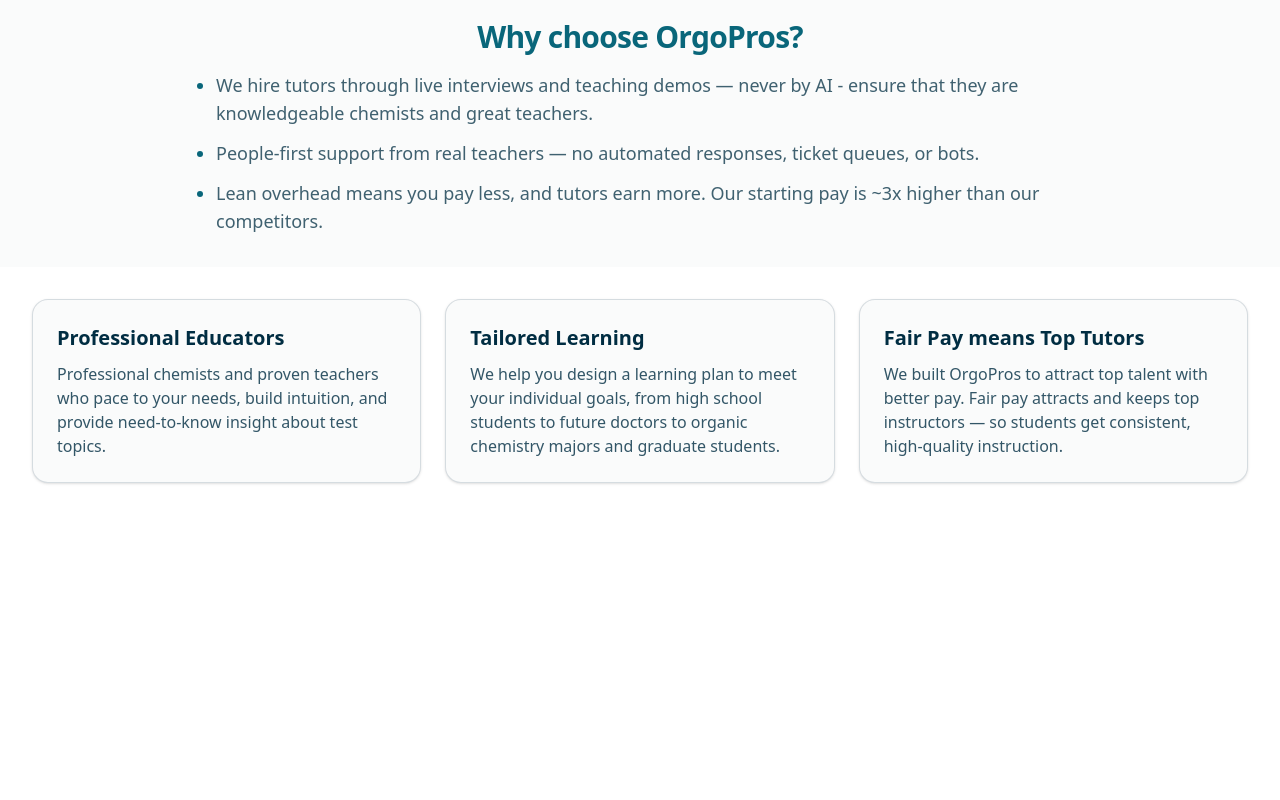
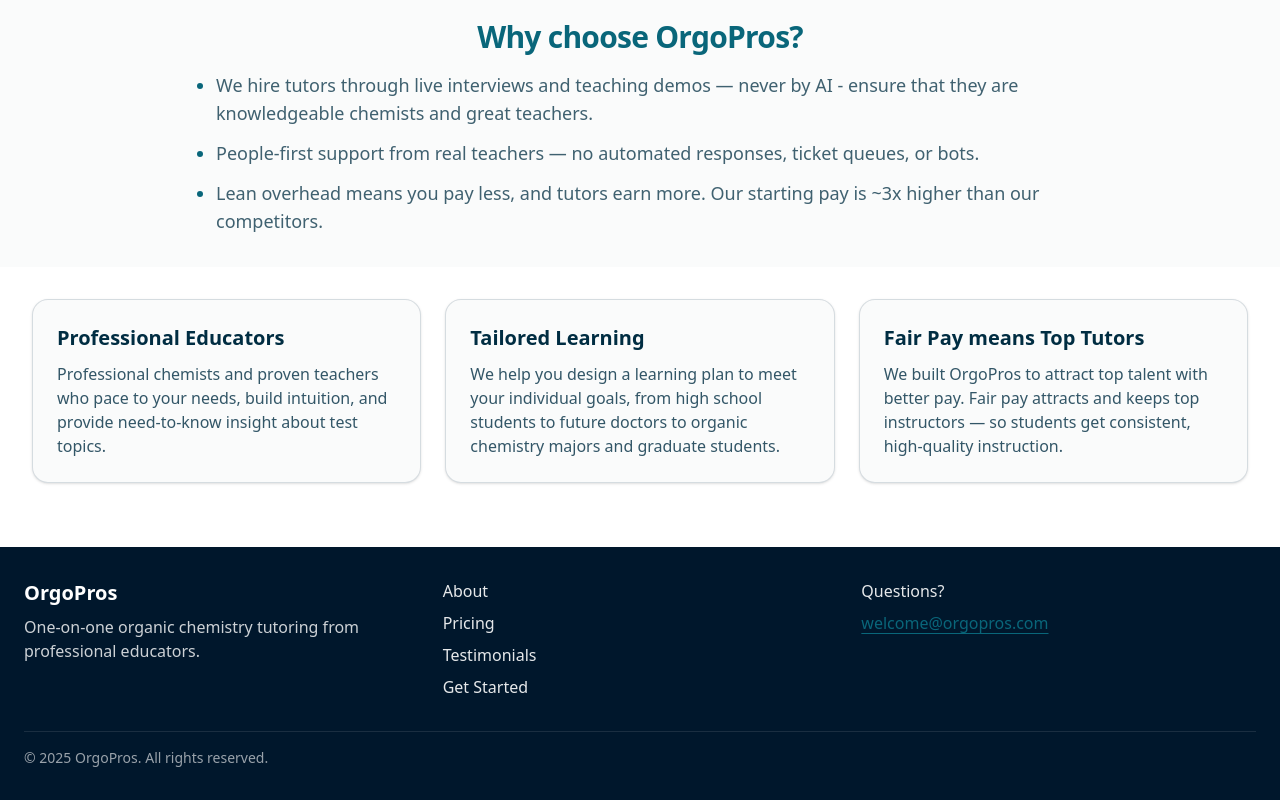
Before and after one commit to chemopolous-cmd/orgopros, a Next.js app: page / in a window 1280 px wide. Shown: the part 517-1317 px from the top of the page. Before the commit the page ends 1032 px from the top, so only its background shows below. Built offline with nearby package versions, Linux system fonts and the light colour scheme; no server answers.

Commit message:
chore: redeploy (env + GA/Ads)

```diff
--- a/app/layout.tsx
+++ b/app/layout.tsx
@@ -1,22 +1,102 @@
+import type { Metadata } from "next";
+import Script from "next/script";
 import "./globals.css";
-import type { Metadata } from "next";
 import Navbar from "@/components/Navbar";
+import Footer from "@/components/Footer";
+
+// ===== IDs & site URL (prefer env; fall back for local dev) =====
+const SITE_URL =
+  process.env.NEXT_PUBLIC_SITE_URL || "https://www.orgopros.com";
+
+// GA4 Measurement ID (env preferred; fallback is your real ID for local)
+const GA4_ID =
+  process.env.NEXT_PUBLIC_GA4_ID || "G-QZRQ96EF8Z";
+
+// Google Ads account Conversion ID (NOT the label). Keep placeholder
+// until you add NEXT_PUBLIC_ADS_ID in .env.local / Vercel.
+const ADS_ID =
+  process.env.NEXT_PUBLIC_ADS_ID || "AW-XXXXXXX";
+// ================================================================
 
 export const metadata: Metadata = {
-  title: "Orgopros",
-  description: "Organic chemistry tutoring by professional educators",
+  metadataBase: new URL(SITE_URL),
+  title: {
+    default: "OrgoPros — Organic Chemistry Tutoring",
+    template: "%s · OrgoPros",
+  },
+  description:
+    "One-on-one organic chemistry tutoring from professional educators.",
+  alternates: { canonical: "/" },
+  openGraph: {
+    url: "/",
+    siteName: "OrgoPros",
+    title: "OrgoPros — Organic Chemistry Tutoring",
+    description:
+      "One-on-one organic chemistry tutoring from professional educators.",
+    // TEMP placeholder image; replace with "/og.jpg" once you add it to /public
+    images: [
+      "https://placehold.co/1200x630/002D42/ffffff?text=OrgoPros%20%E2%80%94%20Organic%20Chemistry%20Tutoring",
+    ],
+    type: "website",
+  },
+  twitter: {
+    card: "summary_large_image",
+    title: "OrgoPros — Organic Chemistry Tutoring",
+    description:
+      "One-on-one organic chemistry tutoring from professional educators.",
+    images: [
+      "https://placehold.co/1200x630/002D42/ffffff?text=OrgoPros%20%E2%80%94%20Organic%20Chemistry%20Tutoring",
+    ],
+  },
+  // Using an SVG favicon placeholder (in /public). Swap to /favicon.ico if you prefer.
+  icons: {
+    icon: [{ url: "/favicon.svg", type: "image/svg+xml" }],
+  },
+  // If verifying Google Search Console via meta tag:
+  // other: { "google-site-verification": "YOUR_VERIFICATION_TOKEN" },
 };
 
-export default function RootLayout({
-  children,
-}: {
-  children: React.ReactNode;
-}) {
+export default function RootLayout({ children }: { children: React.ReactNode }) {
   return (
     <html lang="en">
-      <body className="bg-white text-slate-900 antialiased">
+      <body>
         <Navbar />
-        <main>{children}</main>
+        {children}
+        <Footer />
+
+        {/* Google tag (gtag.js) — GA4 */}
+        <Script
+          src={`https://www.googletagmanager.com/gtag/js?id=${GA4_ID}`}
+          strategy="afterInteractive"
+        />
+        <Script id="gtag-init" strategy="afterInteractive">
+          {`
+            window.dataLayer = window.dataLayer || [];
+            function gtag(){ dataLayer.push(arguments); }
+            gtag('js', new Date());
+
+            // GA4 base config
+            gtag('config', '${GA4_ID}', { send_page_view: true });
+
+            // Google Ads account-level config (safe if placeholder; does nothing until real ID)
+            gtag('config', '${ADS_ID}');
+          `}
+        </Script>
+
+        {/* JSON-LD: Organization */}
+        <Script id="ld-org" type="application/ld+json" strategy="afterInteractive">
+          {JSON.stringify({
+            "@context": "https://schema.org",
+            "@type": "EducationalOrganization",
+            name: "OrgoPros",
+            url: SITE_URL,
+            logo: `${SITE_URL}/favicon.svg`,
+            description:
+              "One-on-one organic chemistry tutoring from professional educators.",
+            sameAs: [],
+            areaServed: "US",
+          })}
+        </Script>
       </body>
     </html>
   );
--- /dev/null
+++ b/app/robots.ts
@@ -0,0 +1,13 @@
+import type { MetadataRoute } from "next";
+
+// Use your live domain here (or set NEXT_PUBLIC_SITE_URL in your env)
+const BASE_URL =
+  process.env.NEXT_PUBLIC_SITE_URL || "https://www.orgopros.com";
+
+export default function robots(): MetadataRoute.Robots {
+  return {
+    rules: [{ userAgent: "*", allow: "/" }],
+    sitemap: `${BASE_URL}/sitemap.xml`,
+    host: BASE_URL,
+  };
+}
--- /dev/null
+++ b/app/sitemap.ts
@@ -0,0 +1,16 @@
+import type { MetadataRoute } from "next";
+
+const BASE_URL =
+  process.env.NEXT_PUBLIC_SITE_URL || "https://www.orgopros.com";
+
+export default function sitemap(): MetadataRoute.Sitemap {
+  const lastModified = new Date();
+
+  return [
+    { url: `${BASE_URL}/`, lastModified, changeFrequency: "weekly", priority: 1 },
+    { url: `${BASE_URL}/about`, lastModified, changeFrequency: "monthly", priority: 0.6 },
+    { url: `${BASE_URL}/pricing`, lastModified, changeFrequency: "monthly", priority: 0.7 },
+    { url: `${BASE_URL}/testimonials`, lastModified, changeFrequency: "monthly", priority: 0.6 },
+    { url: `${BASE_URL}/get-started`, lastModified, changeFrequency: "monthly", priority: 0.8 },
+  ];
+}
--- /dev/null
+++ b/components/Footer.tsx
@@ -0,0 +1,49 @@
+export default function Footer() {
+  return (
+    <footer className="bg-brand-dark text-white mt-8">
+      <div className="mx-auto max-w-7xl px-6 py-8">
+        <div className="grid gap-6 sm:grid-cols-3">
+          {/* Brand + blurb */}
+          <div>
+            <div className="text-xl font-bold">OrgoPros</div>
+            <p className="mt-2 text-white/80">
+              One-on-one organic chemistry tutoring from professional educators.
+            </p>
+          </div>
+
+          {/* Navigation */}
+          <nav aria-label="Footer" className="space-y-2">
+            <a href="/about" className="block text-white/90 hover:text-white">
+              About
+            </a>
+            <a href="/pricing" className="block text-white/90 hover:text-white">
+              Pricing
+            </a>
+            <a href="/testimonials" className="block text-white/90 hover:text-white">
+              Testimonials
+            </a>
+            <a href="/get-started" className="block text-white/90 hover:text-white">
+              Get Started
+            </a>
+          </nav>
+
+          {/* Contact */}
+          <div className="space-y-2">
+            <div className="text-white/90">Questions?</div>
+            <a
+              href="mailto:welcome@orgopros.com"
+              className="text-brand-teal underline underline-offset-4"
+            >
+              welcome@orgopros.com
+            </a>
+          </div>
+        </div>
+
+        {/* Bottom line */}
+        <div className="mt-8 border-t border-white/10 pt-4 text-sm text-white/60">
+          © {new Date().getFullYear()} OrgoPros. All rights reserved.
+        </div>
+      </div>
+    </footer>
+  );
+}
```
Also changed, not shown: public/favicon.svg (added).
